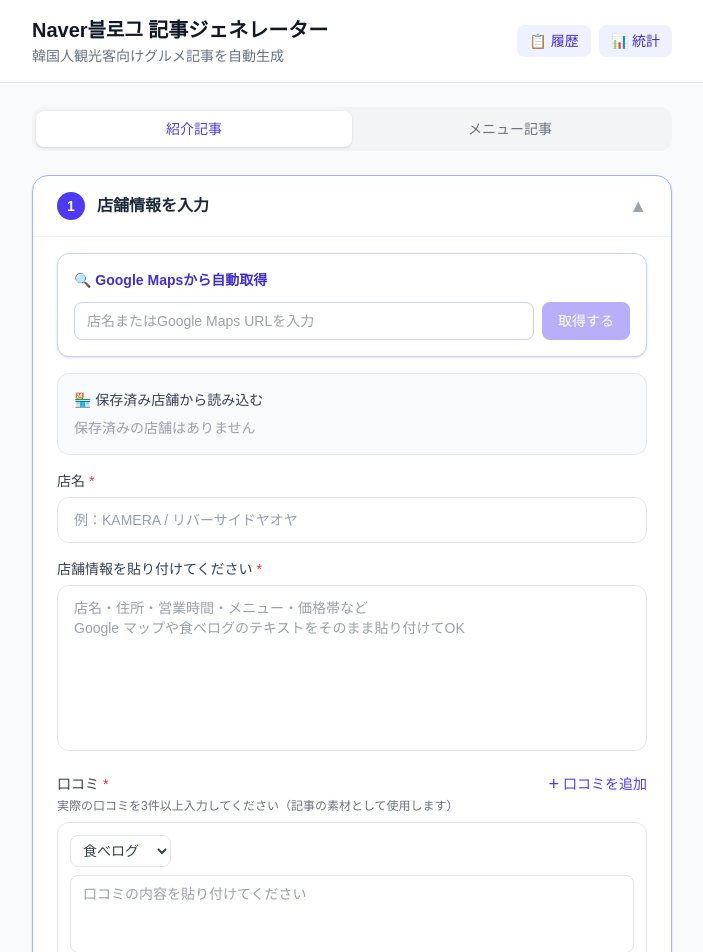
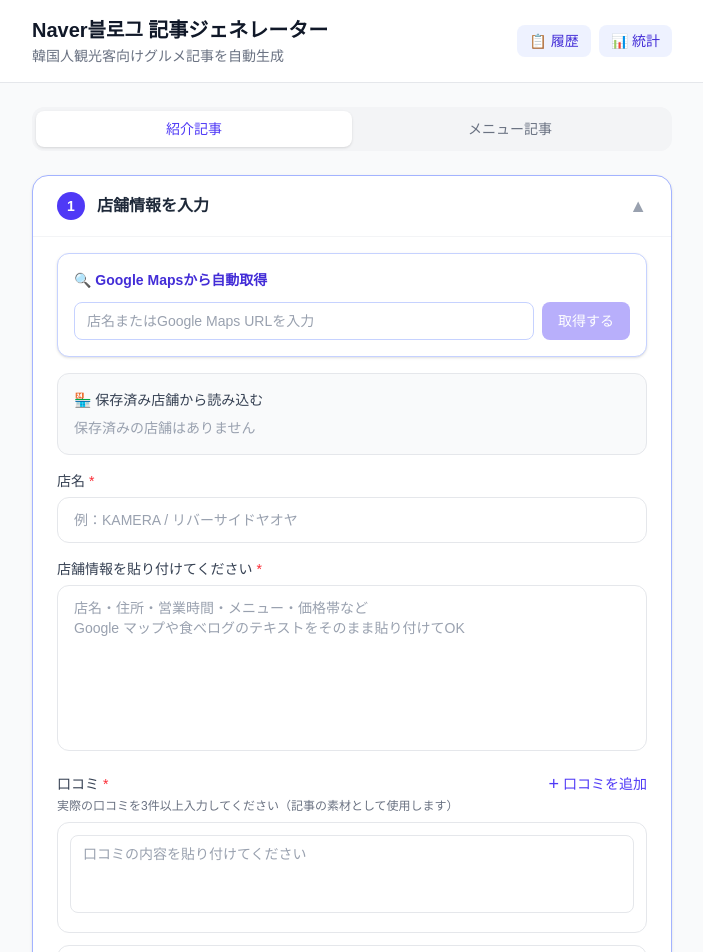
Before and after one commit to kanekohirokijp-dot/article-bot, a Next.js app: page / in a window 1280 px wide. Shown: the top 952 px of the page, without its empty margins (288-991 px from the left). Built offline with nearby package versions, Linux system fonts and the light colour scheme.

Commit message:
remove review source dropdown

```diff
--- a/app/api/generate/route.ts
+++ b/app/api/generate/route.ts
@@ -195,10 +195,7 @@ PART 1の韓国語を省略したり、日本語のみを出力したりしな
   const reviewsText =
     reviews && reviews.length > 0
       ? reviews
-          .map(
-            (r: { source: string; text: string }) =>
-              `【${r.source}より】${r.text}`
-          )
+          .map((r: { text: string }) => r.text)
           .join("\n\n")
       : null;
 
--- a/app/page.tsx
+++ b/app/page.tsx
@@ -3,14 +3,12 @@
 import { useCompletion } from "@ai-sdk/react";
 import { useState, useRef, useEffect } from "react";
 
-type ReviewSource = "食べログ" | "Google" | "Instagram" | "Retty" | "その他";
 type Tone = "casual" | "editorial" | "passionate";
 type Language = "korean" | "japanese" | "both";
 type ArticleMode = "intro" | "menu";
 
 interface Review {
   id: number;
-  source: ReviewSource;
   text: string;
 }
 
@@ -18,7 +16,7 @@ type Store = {
   id: string;
   name: string;
   storeInfo: string;
-  reviews: { source: string; text: string }[];
+  reviews: { text: string }[];
   createdAt: string;
   updatedAt: string;
 };
@@ -51,14 +49,6 @@ const USD_TO_JPY = 150;
 const INPUT_COST_PER_M = 3;
 const OUTPUT_COST_PER_M = 15;
 const USAGE_REGEX = /\n__USAGE__:(\d+):(\d+)$/;
-
-const REVIEW_SOURCES: ReviewSource[] = [
-  "食べログ",
-  "Google",
-  "Instagram",
-  "Retty",
-  "その他",
-];
 
 const TONES: { value: Tone; label: string; desc: string }[] = [
   {
@@ -184,9 +174,9 @@ export default function Home() {
   const [storeName, setStoreName] = useState("");
   const [storeInfo, setStoreInfo] = useState("");
   const [reviews, setReviews] = useState<Review[]>([
-    { id: 1, source: "食べログ", text: "" },
-    { id: 2, source: "食べログ", text: "" },
-    { id: 3, source: "食べログ", text: "" },
+    { id: 1, text: "" },
+    { id: 2, text: "" },
+    { id: 3, text: "" },
   ]);
   const [memo, setMemo] = useState("");
   const [tone, setTone] = useState<Tone>("casual");
@@ -364,7 +354,6 @@ export default function Home() {
       const count = Math.max(3, fetched.length);
       const newReviews: Review[] = Array.from({ length: count }, (_, i) => ({
         id: i + 1,
-        source: "Google" as ReviewSource,
         text: fetched[i] ?? "",
       }));
       setReviews(newReviews);
@@ -386,7 +375,7 @@ export default function Home() {
   function addReview() {
     setReviews((prev) => [
       ...prev,
-      { id: nextReviewId, source: "食べログ", text: "" },
+      { id: nextReviewId, text: "" },
     ]);
     setNextReviewId((n) => n + 1);
   }
@@ -395,11 +384,9 @@ export default function Home() {
     setReviews((prev) => prev.filter((r) => r.id !== id));
   }
 
-  function updateReview(id: number, field: "source" | "text", value: string) {
+  function updateReview(id: number, value: string) {
     setReviews((prev) =>
-      prev.map((r) =>
-        r.id === id ? { ...r, [field]: value as ReviewSource } : r
-      )
+      prev.map((r) => r.id === id ? { ...r, text: value } : r)
     );
   }
 
@@ -411,11 +398,10 @@ export default function Home() {
     setStoreInfo(store.storeInfo);
     const loaded: Review[] = store.reviews.map((r, i) => ({
       id: i + 1,
-      source: r.source as ReviewSource,
       text: r.text,
     }));
     while (loaded.length < 3) {
-      loaded.push({ id: loaded.length + 1, source: "食べログ", text: "" });
+      loaded.push({ id: loaded.length + 1, text: "" });
     }
     setReviews(loaded);
     setNextReviewId(loaded.length + 1);
@@ -431,7 +417,7 @@ export default function Home() {
       storeInfo,
       reviews: reviews
         .filter((r) => r.text.trim())
-        .map((r) => ({ source: r.source, text: r.text })),
+        .map((r) => ({ text: r.text })),
       createdAt: existing?.createdAt || now,
       updatedAt: now,
     });
@@ -446,9 +432,9 @@ export default function Home() {
     setStoreName("");
     setStoreInfo("");
     setReviews([
-      { id: 1, source: "食べログ", text: "" },
-      { id: 2, source: "食べログ", text: "" },
-      { id: 3, source: "食べログ", text: "" },
+      { id: 1, text: "" },
+      { id: 2, text: "" },
+      { id: 3, text: "" },
     ]);
     setNextReviewId(4);
     setShowDeleteConfirm(false);
@@ -485,7 +471,7 @@ export default function Home() {
         storeInfo,
         reviews: reviews
           .filter((r) => r.text.trim())
-          .map((r) => ({ source: r.source, text: r.text })),
+          .map((r) => ({ text: r.text })),
         createdAt: existing?.createdAt || now,
         updatedAt: now,
       });
@@ -497,7 +483,7 @@ export default function Home() {
         storeInfo,
         reviews: reviews
           .filter((r) => r.text.trim())
-          .map((r) => ({ source: r.source, text: r.text })),
+          .map((r) => ({ text: r.text })),
         createdAt: now,
         updatedAt: now,
       });
@@ -633,11 +619,10 @@ export default function Home() {
         setStoreInfo(store.storeInfo);
         const loaded: Review[] = store.reviews.map((r, i) => ({
           id: i + 1,
-          source: r.source as ReviewSource,
           text: r.text,
         }));
         while (loaded.length < 3) {
-          loaded.push({ id: loaded.length + 1, source: "食べログ", text: "" });
+          loaded.push({ id: loaded.length + 1, text: "" });
         }
         setReviews(loaded);
         setNextReviewId(loaded.length + 1);
@@ -974,36 +959,21 @@ export default function Home() {
                   {reviews.map((review, index) => (
                     <div
                       key={review.id}
-                      className="rounded-xl border border-gray-200 p-3 space-y-2"
+                      className="rounded-xl border border-gray-200 p-3"
                     >
-                      <div className="flex items-center gap-2">
-                        <select
-                          value={review.source}
-                          onChange={(e) =>
-                            updateReview(review.id, "source", e.target.value)
-                          }
-                          className="text-sm border border-gray-200 rounded-lg px-2 py-1.5 text-gray-700 focus:outline-none focus:ring-2 focus:ring-indigo-400 bg-white"
-                        >
-                          {REVIEW_SOURCES.map((s) => (
-                            <option key={s} value={s}>
-                              {s}
-                            </option>
-                          ))}
-                        </select>
-                        {index >= 3 && (
+                      {index >= 3 && (
+                        <div className="flex justify-end mb-1">
                           <button
                             onClick={() => removeReview(review.id)}
-                            className="ml-auto text-sm text-red-400 hover:text-red-600"
+                            className="text-xs text-red-400 hover:text-red-600"
                           >
                             削除
                           </button>
-                        )}
-                      </div>
+                        </div>
+                      )}
                       <textarea
                         value={review.text}
-                        onChange={(e) =>
-                          updateReview(review.id, "text", e.target.value)
-                        }
+                        onChange={(e) => updateReview(review.id, e.target.value)}
                         placeholder="口コミの内容を貼り付けてください"
                         rows={3}
                         className="w-full rounded-lg border border-gray-200 px-3 py-2 text-sm text-gray-800 placeholder-gray-400 focus:outline-none focus:ring-2 focus:ring-indigo-400 resize-none"
```
